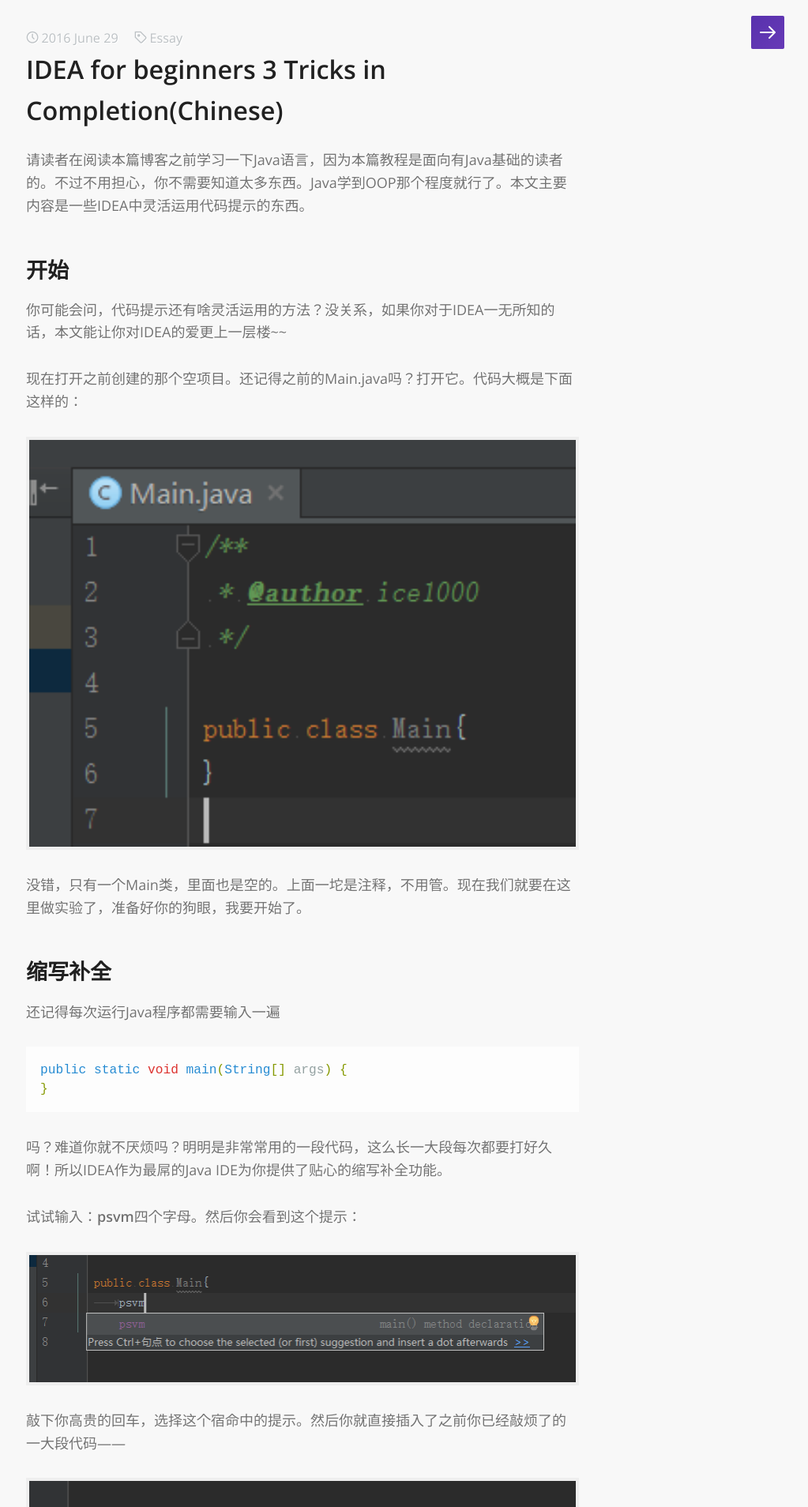
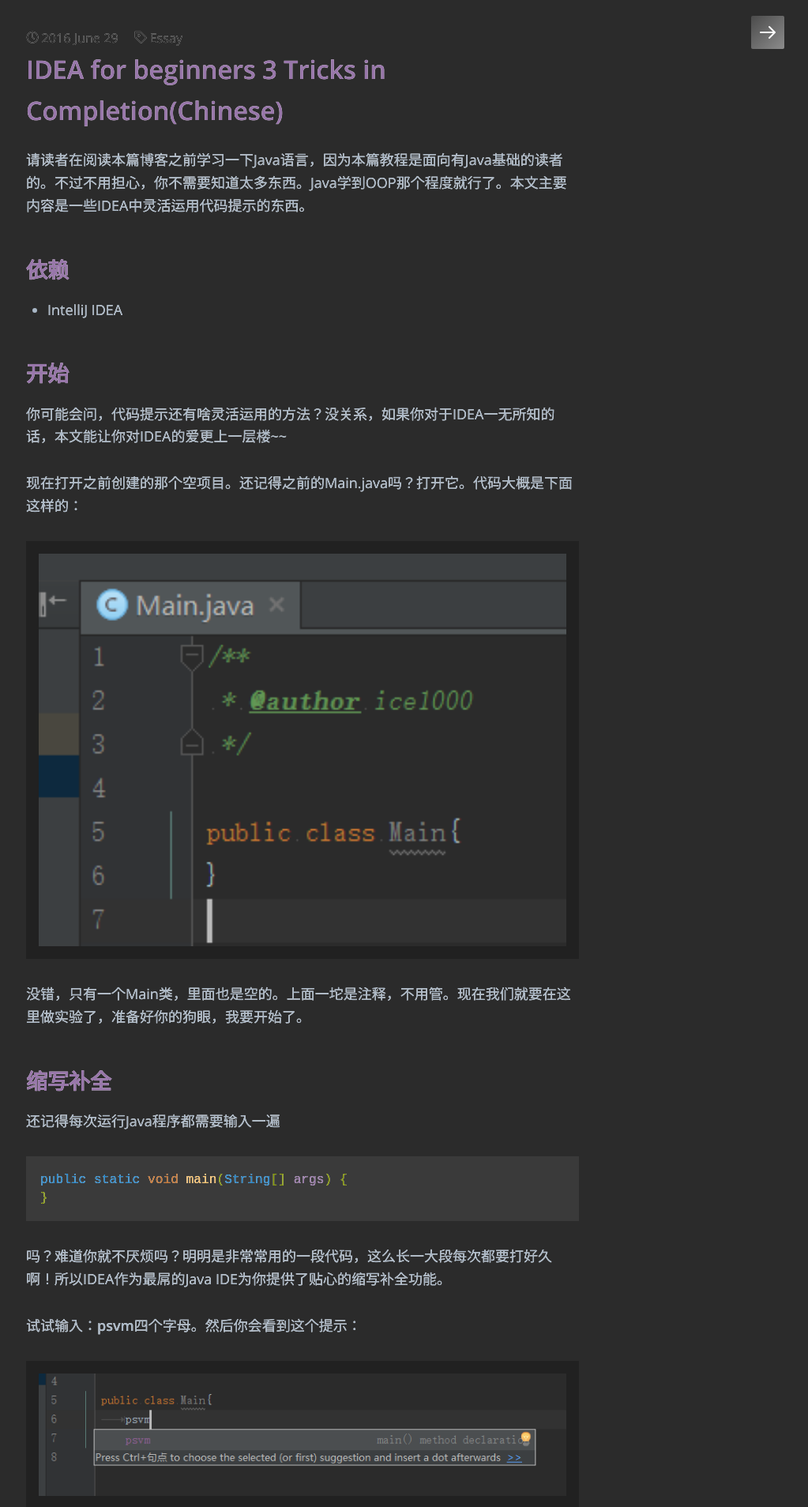
Before and after one commit to kangkangkang/ice1000.github.io, a Jekyll site: the page built from _posts/Java/2016-6-29-LearnIDEA3.md, in a window 1280 px wide. Shown: the top 1908 px of the page at 79% size, without its empty margins (257-1280 px from the left). Built offline with Jekyll 4.4.1, drawn with Linux system fonts in a browser that asks for light colours; some web fonts are replaced; some of the changed text lies outside the part shown.

Commit message:
commit via a script

```diff
--- a/_posts/Java/2016-6-29-LearnIDEA3.md
+++ b/_posts/Java/2016-6-29-LearnIDEA3.md
@@ -8,6 +8,10 @@ description: IntelliJ IDEA for beginners chapter 3, some code completing tricks
 ---
 
 请读者在阅读本篇博客之前学习一下Java语言，因为本篇教程是面向有Java基础的读者的。不过不用担心，你不需要知道太多东西。Java学到OOP那个程度就行了。本文主要内容是一些IDEA中灵活运用代码提示的东西。
+
+## 依赖
+
+- IntelliJ IDEA
 
 ## 开始
 
--- a/_sass/5-post.sass
+++ b/_sass/5-post.sass
@@ -31,7 +31,7 @@ h1 + h2, h2 + h3, h3 + h4, h4 + h5, h5 + h6
   padding-top: 2em
   font-size: $post-font-size
   line-height: $post-line-height
-  text-shadow: 1px 1px 0 #fff
+  text-shadow: 0px 0px 0 #fff
 
   &-title
     margin: 0 0 $post-paragraph-spacing * .75
--- a/_sass/8-code.scss
+++ b/_sass/8-code.scss
@@ -2,19 +2,19 @@
 
 .lineno { color: #BCC1C4 }
 
-.highlight .c { color: #586E75 } /* Comment */
+.highlight .c { color: #808080 } /* Comment */
 .highlight .err { color: #93A1A1 } /* Error */
 .highlight .g { color: #93A1A1 } /* Generic */
-.highlight .k { color: #859900 } /* Keyword */
+.highlight .k { color: #CC7832 } /* Keyword */
 .highlight .l { color: #93A1A1 } /* Literal */
-.highlight .n { color: #93A1A1 } /* Name */
+.highlight .n { color: #9876AA } /* Name */
 .highlight .o { color: #859900 } /* Operator */
 .highlight .x { color: #CB4B16 } /* Other */
 .highlight .p { color: #93A1A1 } /* Punctuation */
 .highlight .cm { color: #586E75 } /* Comment.Multiline */
 .highlight .cp { color: #859900 } /* Comment.Preproc */
 .highlight .c1 { color: #586E75 } /* Comment.Single */
-.highlight .cs { color: #859900 } /* Comment.Special */
+.highlight .cs { color: #629755 } /* Comment.Special */
 .highlight .gd { color: #2AA198 } /* Generic.Deleted */
 .highlight .ge { color: #93A1A1; font-style: italic } /* Generic.Emph */
 .highlight .gr { color: #DC322F } /* Generic.Error */
@@ -25,14 +25,14 @@
 .highlight .gs { color: #93A1A1; font-weight: bold } /* Generic.Strong */
 .highlight .gu { color: #CB4B16 } /* Generic.Subheading */
 .highlight .gt { color: #93A1A1 } /* Generic.Traceback */
-.highlight .kc { color: #CB4B16 } /* Keyword.Constant */
+.highlight .kc { color: #9876AA } /* Keyword.Constant */
 .highlight .kd { color: #268BD2 } /* Keyword.Declaration */
 .highlight .kn { color: #859900 } /* Keyword.Namespace */
 .highlight .kp { color: #859900 } /* Keyword.Pseudo */
 .highlight .kr { color: #268BD2 } /* Keyword.Reserved */
-.highlight .kt { color: #DC322F } /* Keyword.Type */
+.highlight .kt { color: #CC7832 } /* Keyword.Type */
 .highlight .ld { color: #93A1A1 } /* Literal.Date */
-.highlight .m { color: #2AA198 } /* Literal.Number */
+.highlight .m { color: #6897BB } /* Literal.Number */
 .highlight .s { color: #2AA198 } /* Literal.String */
 .highlight .na { color: #93A1A1 } /* Name.Attribute */
 .highlight .nb { color: #B58900 } /* Name.Builtin */
@@ -41,19 +41,19 @@
 .highlight .nd { color: #268BD2 } /* Name.Decorator */
 .highlight .ni { color: #CB4B16 } /* Name.Entity */
 .highlight .ne { color: #CB4B16 } /* Name.Exception */
-.highlight .nf { color: #268BD2 } /* Name.Function */
+.highlight .nf { color: #FFC66D } /* Name.Function */
 .highlight .nl { color: #93A1A1 } /* Name.Label */
 .highlight .nn { color: #93A1A1 } /* Name.Namespace */
 .highlight .nx { color: #555 } /* Name.Other */
-.highlight .py { color: #93A1A1 } /* Name.Property */
-.highlight .nt { color: #268BD2 } /* Name.Tag */
-.highlight .nv { color: #268BD2 } /* Name.Variable */
+.highlight .py { color: #9876AA } /* Name.Property */
+.highlight .nt { color: #CC7832 } /* Name.Tag */
+.highlight .nv { color: #9876AA } /* Name.Variable */
 .highlight .ow { color: #859900 } /* Operator.Word */
 .highlight .w { color: #93A1A1 } /* Text.Whitespace */
-.highlight .mf { color: #2AA198 } /* Literal.Number.Float */
-.highlight .mh { color: #2AA198 } /* Literal.Number.Hex */
-.highlight .mi { color: #2AA198 } /* Literal.Number.Integer */
-.highlight .mo { color: #2AA198 } /* Literal.Number.Oct */
+.highlight .mf { color: #6897BB } /* Literal.Number.Float */
+.highlight .mh { color: #6897BB } /* Literal.Number.Hex */
+.highlight .mi { color: #6897BB } /* Literal.Number.Integer */
+.highlight .mo { color: #6897BB } /* Literal.Number.Oct */
 .highlight .sb { color: #586E75 } /* Literal.String.Backtick */
 .highlight .sc { color: #2AA198 } /* Literal.String.Char */
 .highlight .sd { color: #93A1A1 } /* Literal.String.Doc */
--- a/css/main.sass
+++ b/css/main.sass
@@ -2,23 +2,20 @@
 # Only the main Sass file needs front matter (the dashes are enough)
 ---
 @charset "utf-8"
-
 
 // # Breakpoints
 
 $breakpoint-hide-sidebar: 1280px
 $breakpoint-mobile: 767px
 
-
 // # Font
 
 $font: 'Open Sans', 'Hiragino Sans GB', sans-serif
 
-
 // # Sidebar Background Gradient
 
-$gradient-start: #512DA8
-$gradient-end:   #673AB7
+$gradient-start: #2B2B2B
+$gradient-end:   #8C8C8C
 
 $sidebar-bg: linear-gradient(136deg, $gradient-start, $gradient-end)
 
@@ -50,7 +47,6 @@ $tag-active-color: $gradient-end
 
 $tag-border-color: rgba(255, 255, 255, .5)
 
-
 // # Sidebar Right
 $sidebar-right-width: 380px
 
@@ -73,11 +69,8 @@ $toc-bullet-size: 18px
 $toc-bullet-unread: $gradient-end
 $toc-bullet-read: $toc-color
 
-
 // # Sidebar width
 $sidebar-width: $sidebar-left-width + $sidebar-right-width + 1
-
-
 
 // # Post
 
@@ -85,23 +78,23 @@ $post-max-width: 800px
 $post-width-at-3-columns: 80%
 $post-width-at-1-column: 720px
 
-$post-meta-color: #BCC1C4
+$post-meta-color: #2B2B2B
 
-$post-title-color: #212121
-$post-text-color: #727272
-$post-link-color: #2196F3
+$post-title-color: #9876AA
+$post-text-color: #A9B7C6
+$post-link-color: #287BDE
 $post-link-hover-color: $gradient-end
 
-$post-bg: #F8F8F8
+$post-bg: #2B2B2B
 
 $post-img-border-color: darken($post-bg, 4%)
-$post-img-border-width: 4px
+$post-img-border-width: 16px
 
 $post-code-inline-color: lighten($post-text-color, 10%)
 $post-code-inline-bg: darken($post-bg, 2%)
 $post-code-font: 'Droid Sans Mono', monospace
 
-$post-code-block-bg: #FDFDFD
+$post-code-block-bg: #3A3A3A
 
 $post-font-size: 18px
 $post-line-height: 1.6
@@ -113,7 +106,6 @@ $post-share-bg: darken($post-bg, 1%)
 $post-share-color: $post-meta-color
 $post-share-hover-color: $gradient-end
 
-
 // # Footer (copyright)
 
 $footer-color: $post-meta-color
@@ -122,14 +114,10 @@ $footer-link-hover-color: $gradient-end
 $footer-font-size: 14px
 $footer-line-height: 20px
 
-
-
 // # Menu button position
 
 $menu-top: 20px
 $menu-right: 30px
-
-
 
 // # Customise webkit scrollbar
 
@@ -139,20 +127,14 @@ $toc-scrollbar-color: $gradient-end
 $code-scrollbar-height: 7px
 $code-scrollbar-color: $post-meta-color
 
-
-
 // # NProgerss
 
 $nprogress-height: 3px
 $nprogress-color: red
 
-
-
 // # Time function
 
 $time-function: cubic-bezier(0.770, 0.000, 0.175, 1.000)
-
-
 
 // @import
 
```
Also changed, not shown: _posts/Java/2016-6-26-LearnIDEA.md (+4 -0 lines), _posts/Java/2016-6-26-LearnIDEA2.md (+7 -3 lines), assets/images/java/idea4/1.png (added).
